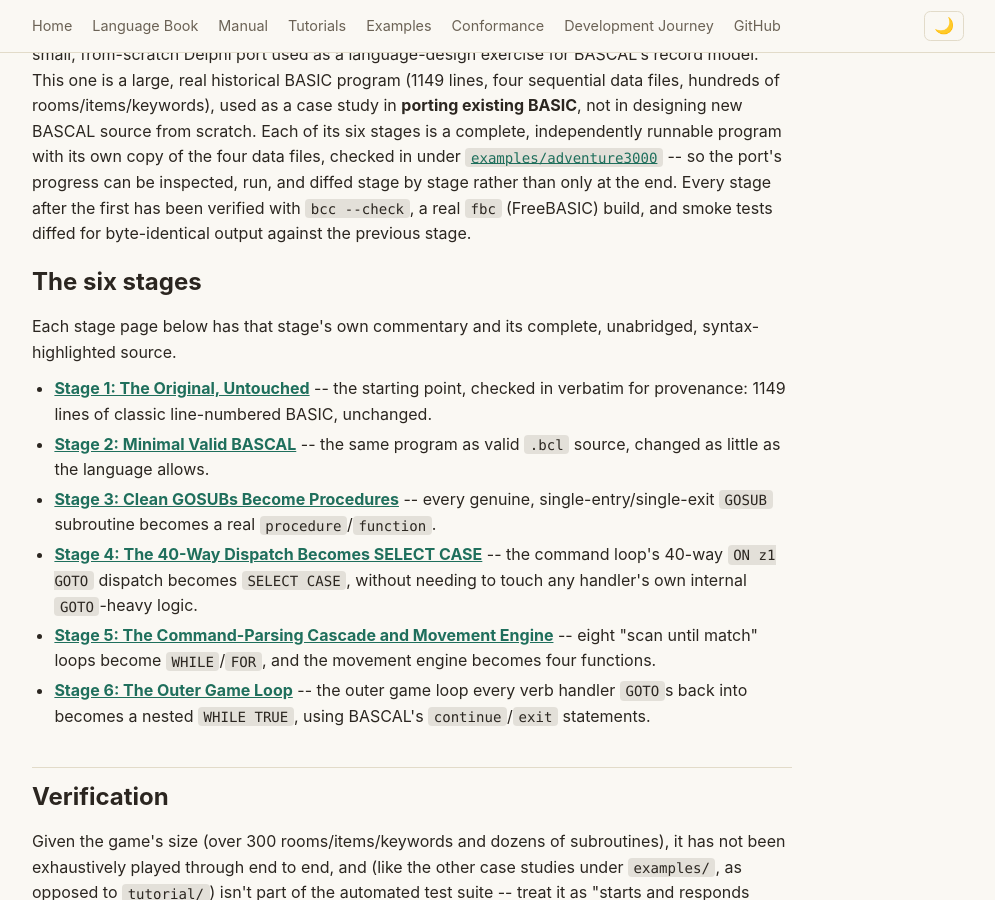
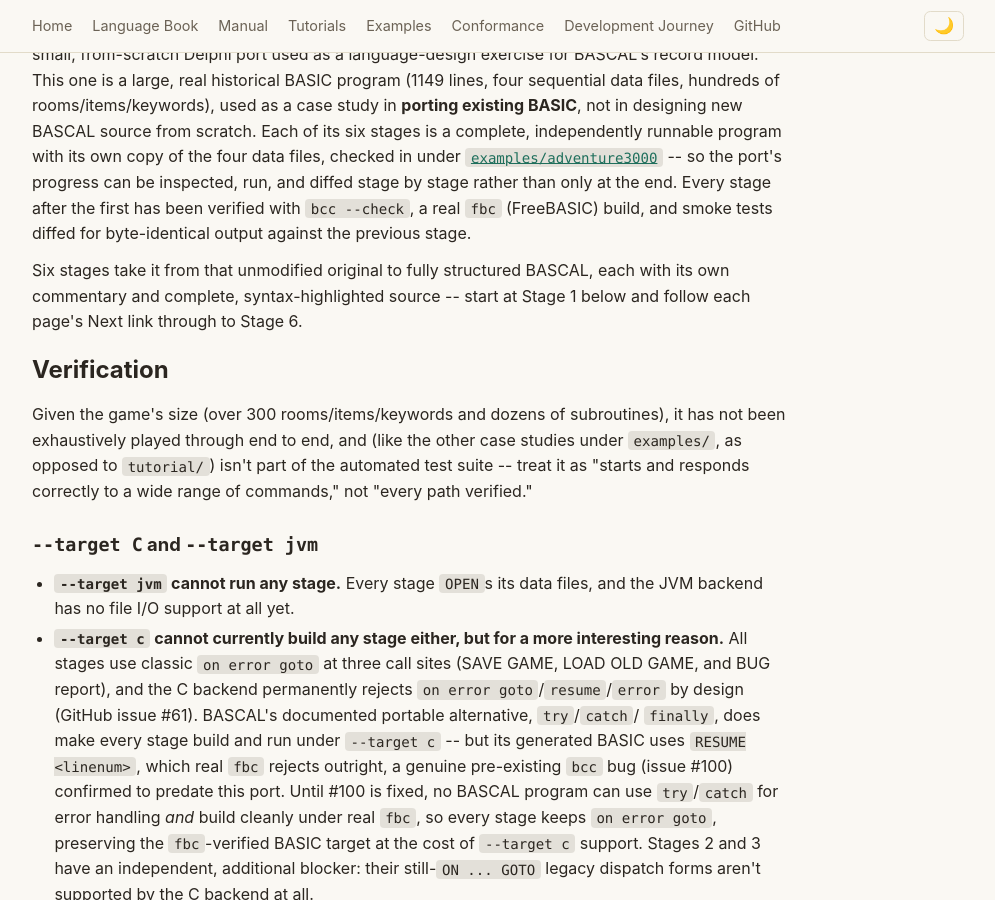
Before and after one commit to johnjoeallen/bascal, an MkDocs documentation site: the page built from docs/examples/adventure3000.md, in a window 1280 px wide and 900 px high, scrolled down 452 px. Shown: the whole window, without its empty margins (142-1137 px from the left). Built offline with MkDocs 1.6.1, drawn with Linux system fonts in a browser that asks for light colours.

Commit message:
docs: drop the redundant stage list from the ADVENTURE/3000 overview
The overview page listed all six stages by link, duplicating the
Previous/Next chain each stage page already has. Replaced with one
sentence and the existing 'Start: Stage 1 →' nav link at the bottom --
the stage-to-stage Previous/Next links are now the only way through.

Co-Authored-By: Claude Sonnet 5 <noreply@anthropic.com>
Claude-Session: https://claude.ai/code/session_014cxM7R4yjVMkwZQep2JpYP

```diff
--- a/docs/examples/adventure3000.md
+++ b/docs/examples/adventure3000.md
@@ -26,28 +26,9 @@ rather than only at the end. Every stage after the first has been verified
 with `bcc --check`, a real `fbc` (FreeBASIC) build, and smoke tests
 diffed for byte-identical output against the previous stage.
 
-## The six stages
-
-Each stage page below has that stage's own commentary and its complete,
-unabridged, syntax-highlighted source.
-
-- **[Stage 1: The Original, Untouched](adventure3000-stage1.md)** -- the
-  starting point, checked in verbatim for provenance: 1149 lines of classic
-  line-numbered BASIC, unchanged.
-- **[Stage 2: Minimal Valid BASCAL](adventure3000-stage2.md)** -- the same
-  program as valid `.bcl` source, changed as little as the language allows.
-- **[Stage 3: Clean GOSUBs Become Procedures](adventure3000-stage3.md)** --
-  every genuine, single-entry/single-exit `GOSUB` subroutine becomes a real
-  `procedure`/`function`.
-- **[Stage 4: The 40-Way Dispatch Becomes SELECT CASE](adventure3000-stage4.md)**
-  -- the command loop's 40-way `ON z1 GOTO` dispatch becomes `SELECT CASE`,
-  without needing to touch any handler's own internal `GOTO`-heavy logic.
-- **[Stage 5: The Command-Parsing Cascade and Movement Engine](adventure3000-stage5.md)**
-  -- eight "scan until match" loops become `WHILE`/`FOR`, and the movement
-  engine becomes four functions.
-- **[Stage 6: The Outer Game Loop](adventure3000-stage6.md)** -- the outer
-  game loop every verb handler `GOTO`s back into becomes a nested
-  `WHILE TRUE`, using BASCAL's `continue`/`exit` statements.
+Six stages take it from that unmodified original to fully structured BASCAL,
+each with its own commentary and complete, syntax-highlighted source --
+start at Stage 1 below and follow each page's Next link through to Stage 6.
 
 ## Verification
 
```
